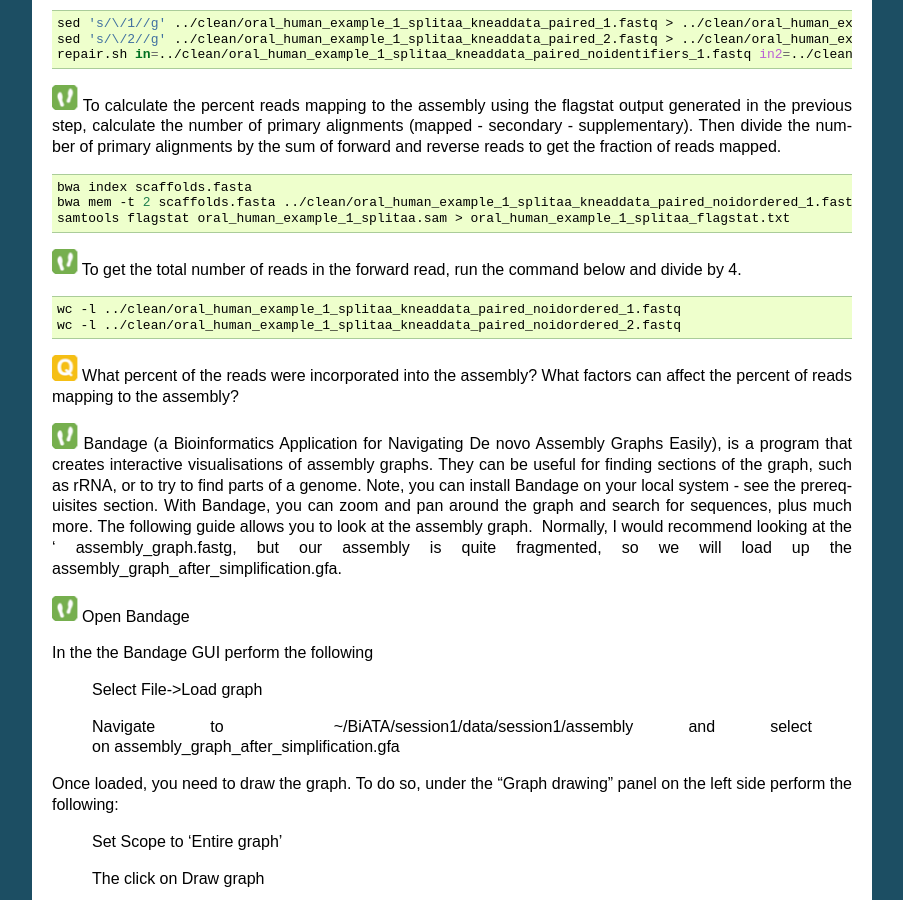
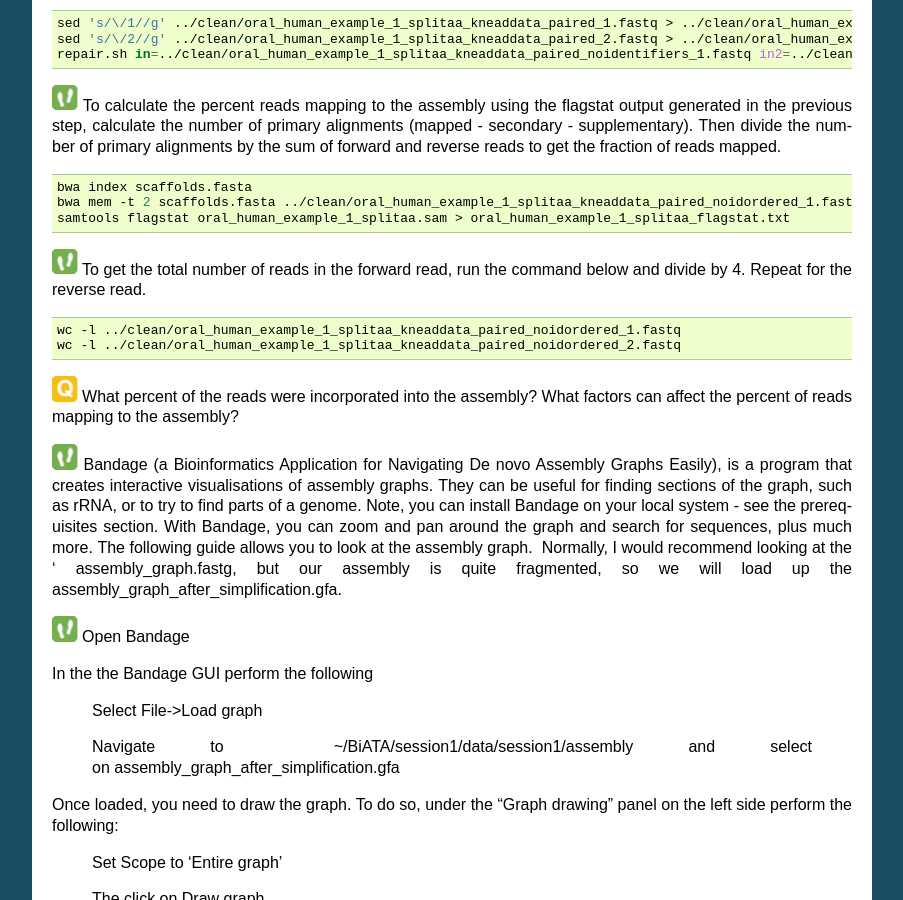
Before and after one commit to EBI-Metagenomics/mgnify-biata-2021, a Sphinx documentation site: the page built from docs/source/assembly-1.rst, in a window 1280 px wide and 900 px high, scrolled down 8074 px. Shown: the whole window, without its empty margins (198-1101 px from the left). Built offline with Sphinx 7.4.7, drawn with Linux system fonts in a browser that asks for light colours.

Commit message:
read count

```diff
--- a/docs/source/assembly-1.rst
+++ b/docs/source/assembly-1.rst
@@ -412,7 +412,7 @@ they are ordered correctly.
     samtools flagstat oral_human_example_1_splitaa.sam > oral_human_example_1_splitaa_flagstat.txt
 
 
-|image2| To get the total number of reads in the forward read, run the command below and divide by 4.
+|image2| To get the total number of reads in the forward read, run the command below and divide by 4. Repeat for the reverse read.
 
 .. code-block:: bash
 
```
